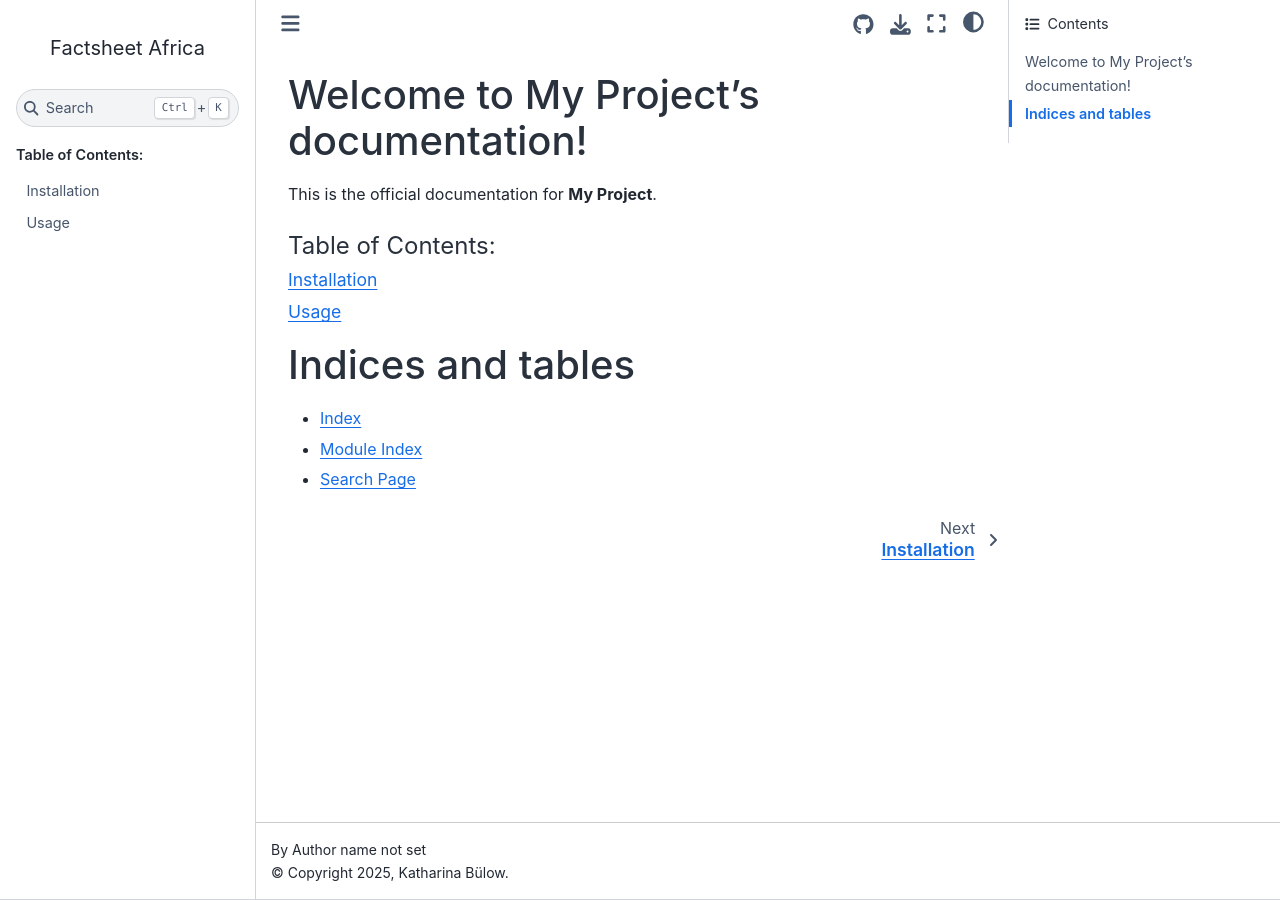
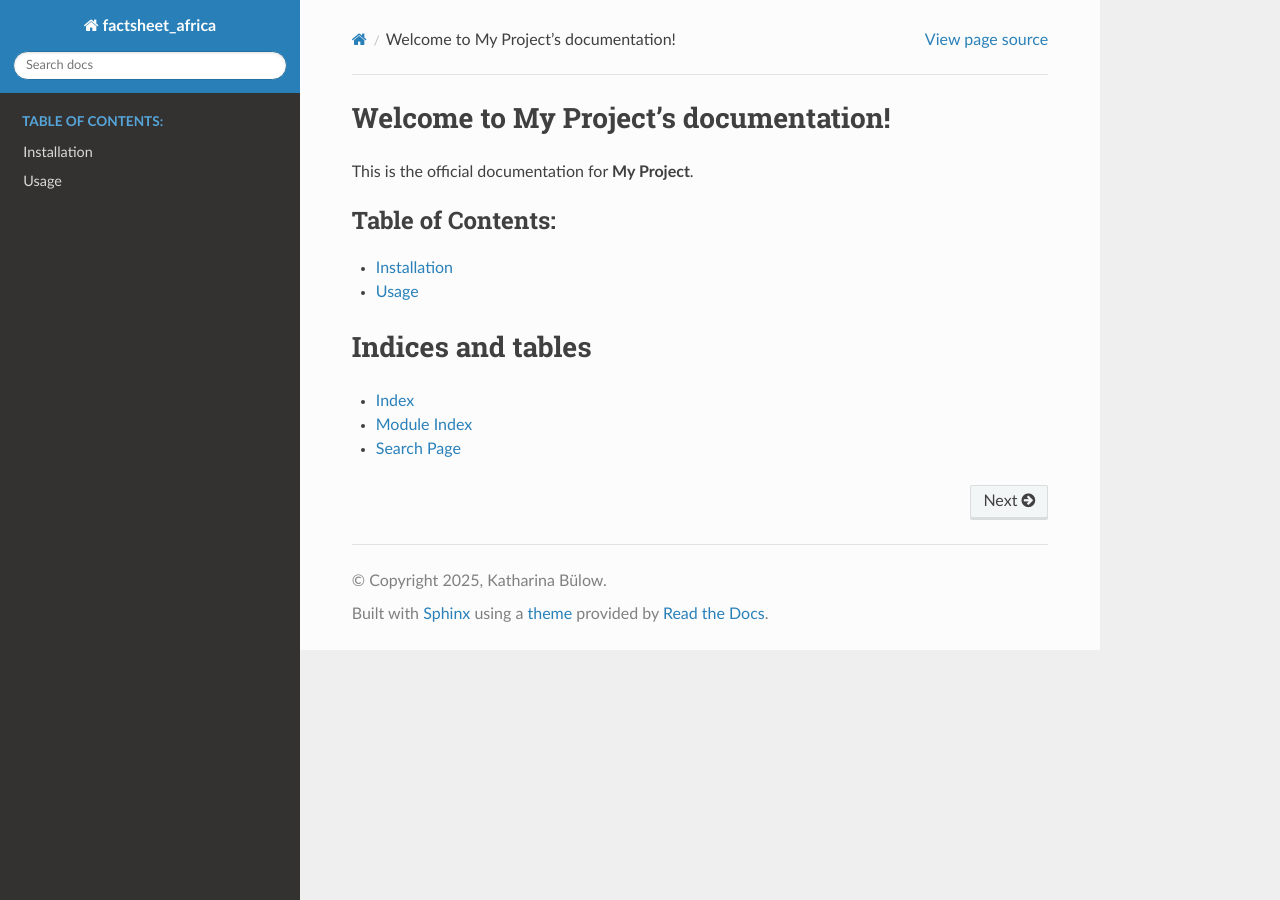
Before and after one commit to KatharinaBuelow/factsheet_africa, a Sphinx documentation site: the page built from docs/index.rst, in a window 1280 px wide. Built offline with Sphinx 7.4.7 and the Read the Docs theme 3.1.0, drawn with Linux system fonts in a browser that asks for light colours.

Commit message:
fixed conf

```diff
--- a/docs/conf.py
+++ b/docs/conf.py
@@ -34,12 +34,12 @@ sys.path.insert(0, os.path.abspath(".."))
 # ones.
 extensions = [
     "sphinx.ext.autodoc",
+    "sphinx.ext.napoleon",  # for Google/NumPy docstrings
+    "sphinx_autodoc_typehints",
     "sphinx.ext.autosummary",
     "sphinx.ext.viewcode",
     "sphinx.ext.extlinks",
     "sphinx.ext.mathjax",
-    "sphinx.ext.napoleon",
-    "sphinxcontrib.mockautodoc",
     "numpydoc",
     "nbsphinx",
     "nbsphinx_link",
@@ -124,7 +124,7 @@ pygments_style = "sphinx"
 # The theme to use for HTML and HTML Help pages.  See the documentation for
 # a list of builtin themes.
 # html_theme = "sphinx_rtd_theme"
-html_theme = "sphinx_book_theme"
+html_theme = "sphinx_rtd_theme"  # old: sphinx_book_theme"
 html_title = "Factsheet Africa"
 
 # not sure about the license here...
```
